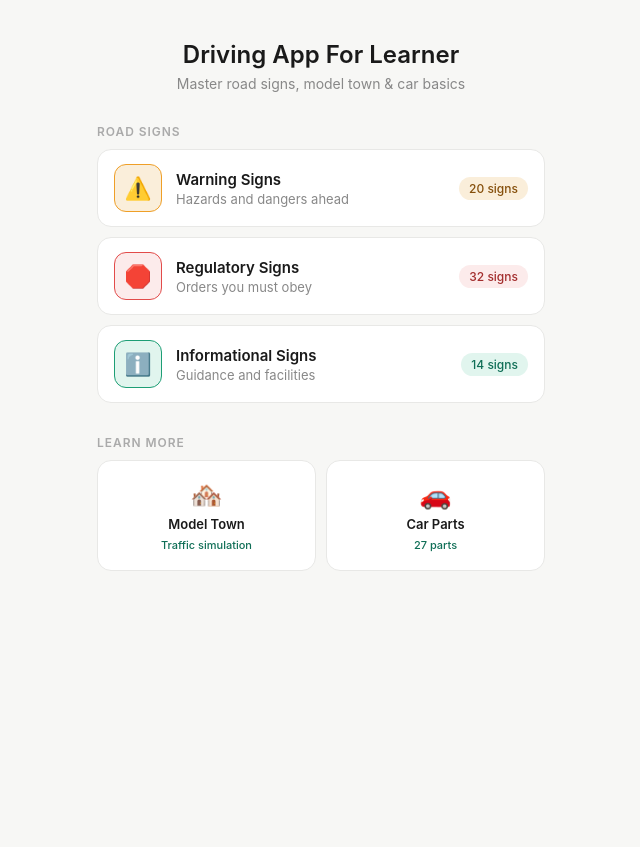
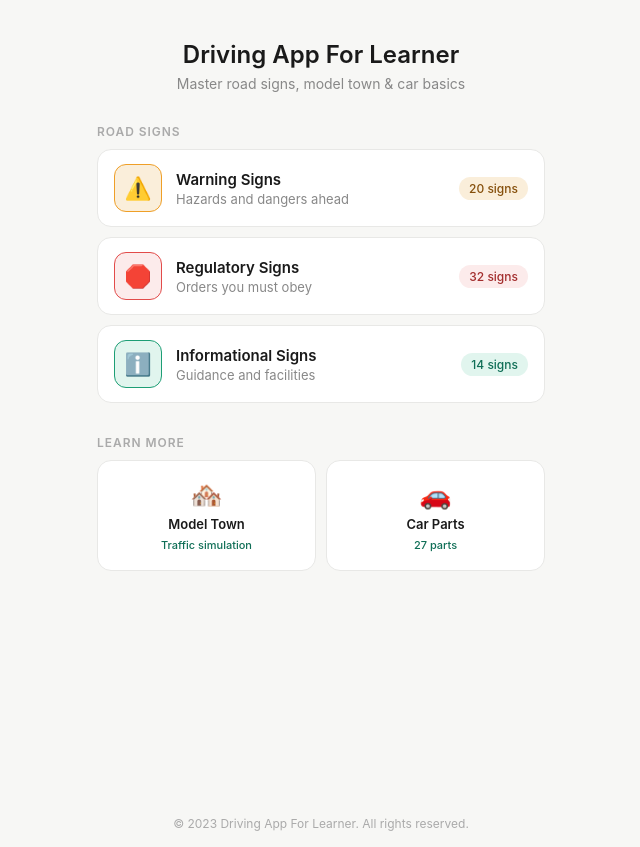
Before and after one commit to Moenga254/Learning-Driving-App, a React (Vite) app: page / in a window 1280 px wide. Shown: the whole page, without its empty margins (319-959 px from the left). Before the commit the page ends 800 px from the top, so only its background shows below. Built offline with nearby package versions, Linux system fonts and the light colour scheme.

Commit message:
added a footer

```diff
--- a/src/pages/Home.jsx
+++ b/src/pages/Home.jsx
@@ -37,6 +37,7 @@ export default function Home() {
   const navigate = useNavigate()
 
   return (
+    <>
       <div style={styles.page} className="page-transition">
         <div style={styles.container}>
 
@@ -97,6 +98,11 @@ export default function Home() {
 
         </div>
       </div>
+
+      <footer style={{ textAlign: 'center', padding: '1rem 0', fontSize: '12px', color: '#aaa' }}>
+        <p>© 2023 Driving App For Learner. All rights reserved.</p>
+      </footer>
+    </>
   )
 }
 
```
Lines whose indentation alone changed are shown as unchanged.
